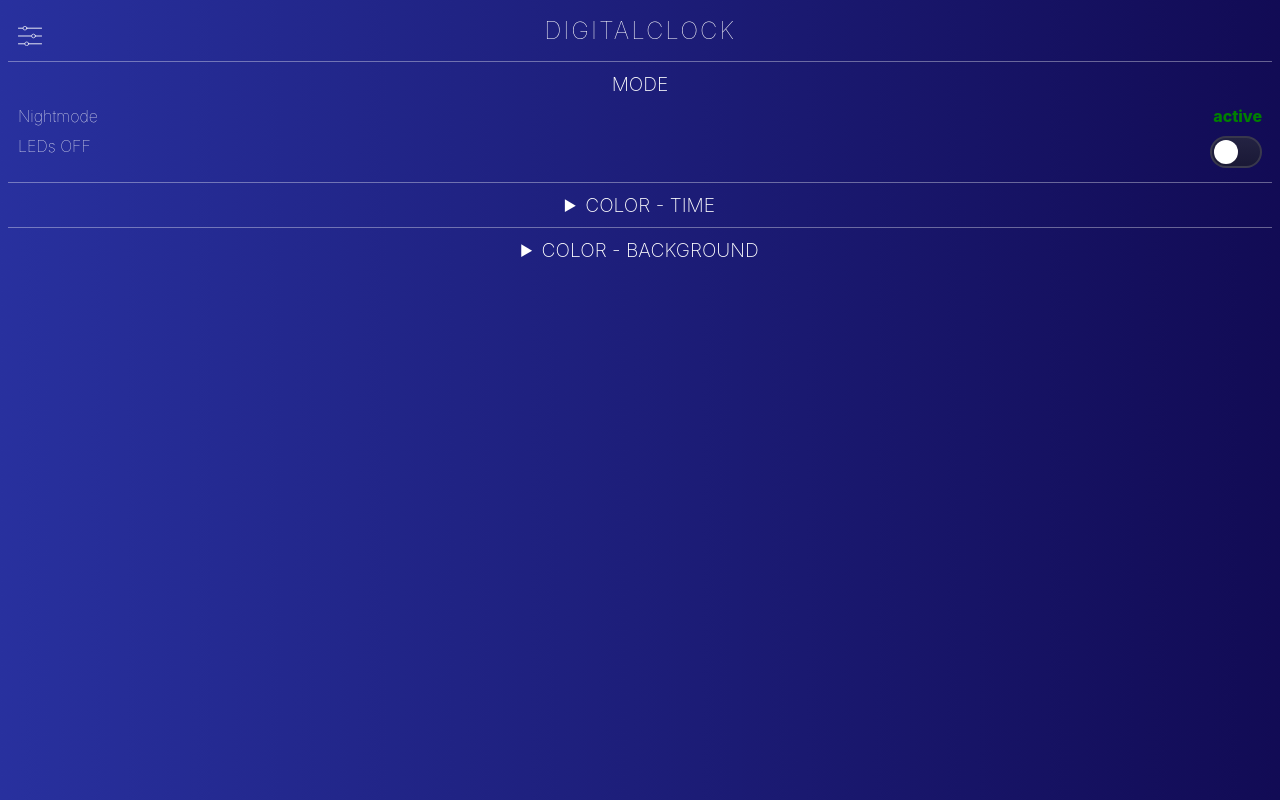
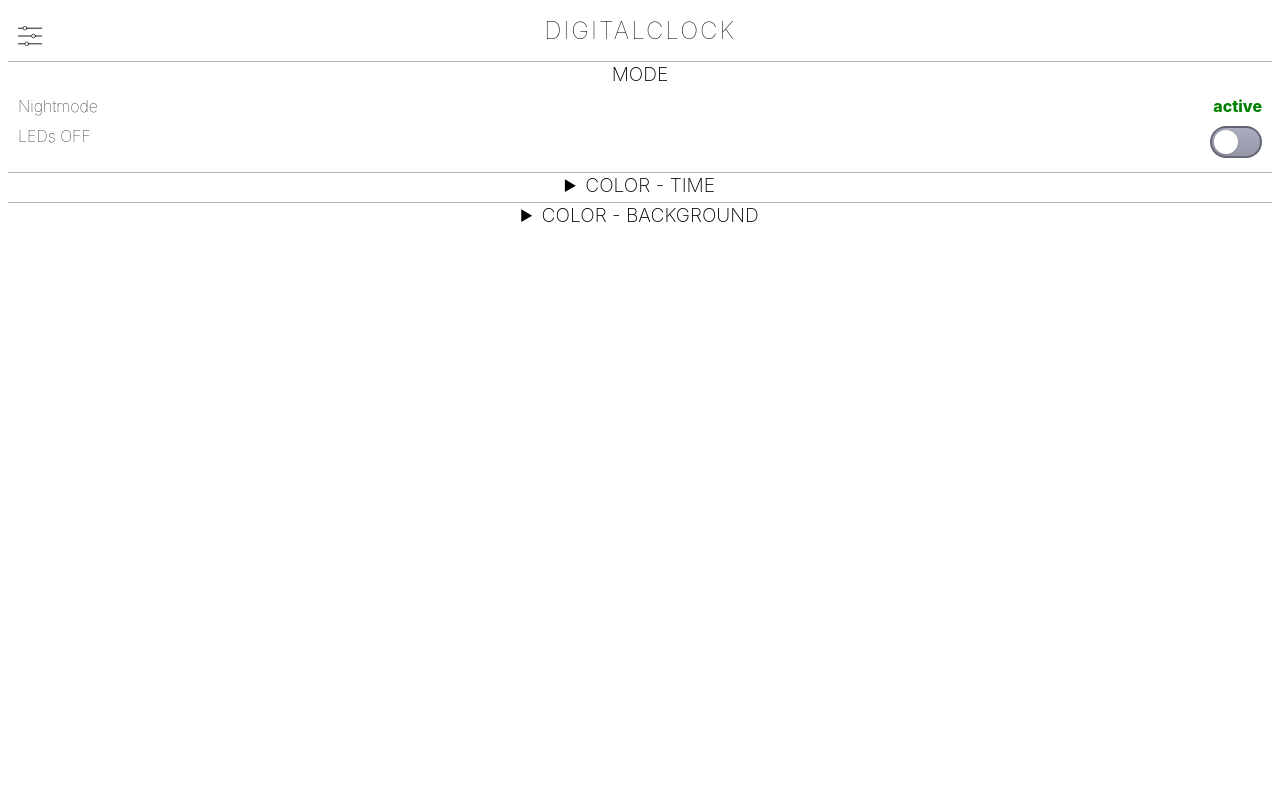
Before and after one commit to techniccontroller/digitalclock_esp8266, a plain HTML site: page data/index.html in a window 1280 px wide. Drawn offline with Linux system fonts and the light colour scheme; no server answers.

Commit message:
refactor styles for improved readability and consistency

```diff
--- a/data/index.html
+++ b/data/index.html
@@ -16,12 +16,12 @@
 			Cantarell,
 			"Helvetica Neue",
 			sans-serif;
-		color: white;
-		background: #8ED25B;
-		background: linear-gradient(90deg, #044ef4, #333ad4, #2c37ab, #0e0549);
+		color: black;
+		/*background: linear-gradient(90deg, #ffa9a9, #64a1e0, #ffa9a9, #64a1e0);*/
+		background: white;
 		background-size: 400% 400%;
-		-webkit-animation: gradientBG 14s ease infinite forwards;
-		animation: gradientBG 14s ease infinite forwards;
+		/*-webkit-animation: gradientBG 14s ease infinite forwards;
+		animation: gradientBG 14s ease infinite forwards;*/
 		font-weight: lighter;
 	}
 	/** Animated background: Code By Webdevtrick ( https://webdevtrick.com ) **/
@@ -53,7 +53,7 @@
 	  font-weight: lighter;
 	  letter-spacing: .125rem;
 	  text-transform: uppercase;
-	  color: white;
+	  color: black;
 	  text-align: center;
 	  font-size: x-large;
 	}
@@ -65,7 +65,10 @@
 	  height:70px;
 	  color:#fff;
 	  font-weight:200;
-	  border-radius: 20px;
+	  border-top-left-radius:14px;
+	  border-top-right-radius:14px;
+	  border-bottom-left-radius:14px;
+	  border-bottom-right-radius:14px;
 	  display: flex;
 	  align-items: center;
 	  justify-content: center;
@@ -97,14 +100,22 @@
 	}
 
 	.dot {
-		border-radius: 50%;
+		border-radius: 20%;
+		display: flex;
+		justify-content: center; /* align horizontal */
+		align-items: center; /* align vertical */
+		border: 1px solid lightgray;
+	}
+
+	.dot-mode {
 		display: flex;
 		justify-content: center; /* align horizontal */
 		align-items: center; /* align vertical */
 	}
 
 	.active{
-		border: 2px solid lightgray;
+		/*border: 2px solid lightgray;*/
+		background: black;
 	}
 
 	.mode-item{
@@ -116,9 +127,9 @@
 	}
 
 	.verticalline{
-		border-top: 1px solid rgba(255, 255, 255, 0.356);
+		border-bottom: 1px solid rgba(50, 50, 50, 0.356);
     	text-align: center;
-    	color: white;
+    	color: gray;
 	}
 
 	input[type="checkbox"]{
@@ -138,7 +149,7 @@
 		position: relative;
 		margin: 0;
 		border: 2px solid #474755ab;
-		background: linear-gradient(180deg, #2d2f39ab 0%, #1f2027ab 100%);
+		background: linear-gradient(180deg, #7f84a0ab 0%, #63667cab 100%);
 		transition: all .2s ease;
 	}
 
@@ -156,11 +167,12 @@
 	}
 
 	.toggle:checked{
-		border-color: lightgray;
+		/*border-color: lightgray;*/
 	}
 
 	.toggle:checked::after{
 		transform: translatex(20px);
+		background: black;
 	}
 
 	label {
@@ -183,18 +195,17 @@
 		text-align: center;
 		font-weight: 200;
 		font-size: larger;
-		margin-bottom: 10px;
-		margin-top: 10px;
+		margin-bottom: 5px;
+	}
+
+	.hidden{
+		display: none;
 	}
 
 	.control-container{
 		display: flex;
 		flex-direction: row;
 		justify-content: center;
-	}
-
-	.hidden{
-		display: none;
 	}
 
 	.wide-button-bottom{
@@ -243,7 +254,7 @@
 	.number-container{
 		display:flex;
 		flex-direction: row;
-		justify-content: left;
+		justify-content: space-between;
 		align-items: center;
 		margin: 10px;
 	}
@@ -251,7 +262,7 @@
 	.save-button{
 		height: 30px;
 		margin: 5px;
-		background-color: rgba(147, 147, 158, 0.4);
+		background-color: black;
 	}
 
 	</style>
@@ -260,7 +271,7 @@
 	</head>
 
 	<body oncontextmenu="return false"> <!-- prevent opening of contextmenu -->
-		<div class="setting-button" onclick="toggleSettings()"><img src = "./icons/settings.svg" style="height:20px"/></div>
+		<div class="setting-button" onclick="toggleSettings()"><img src = "./icons/settings.svg" style="height:20px; filter: invert(100%);"/></div>
 
 		<h1 id="headline">DIGITALCLOCK</h1>
 
```
Also changed, not shown: data/index_de.html (+33 -22 lines).
